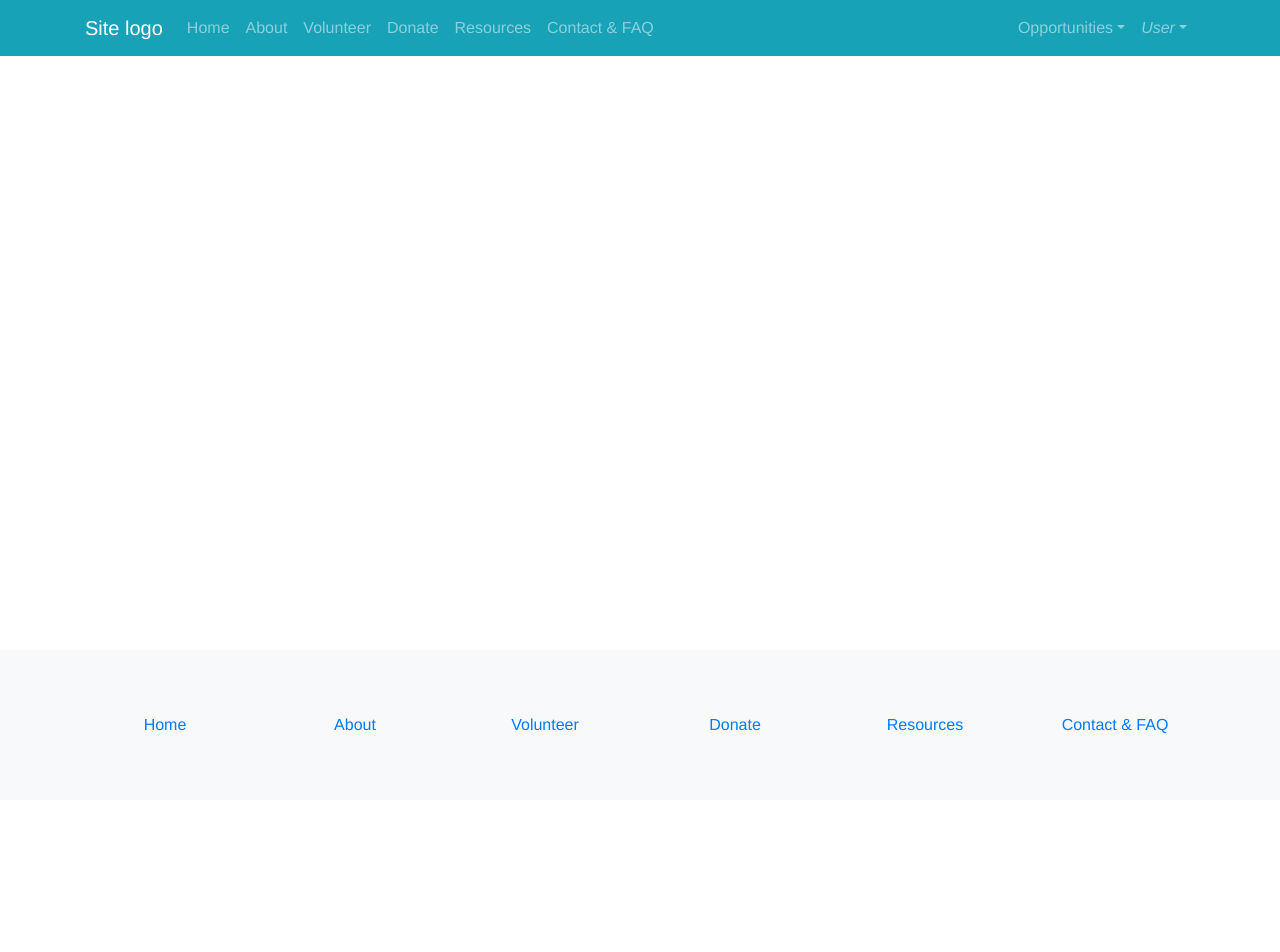
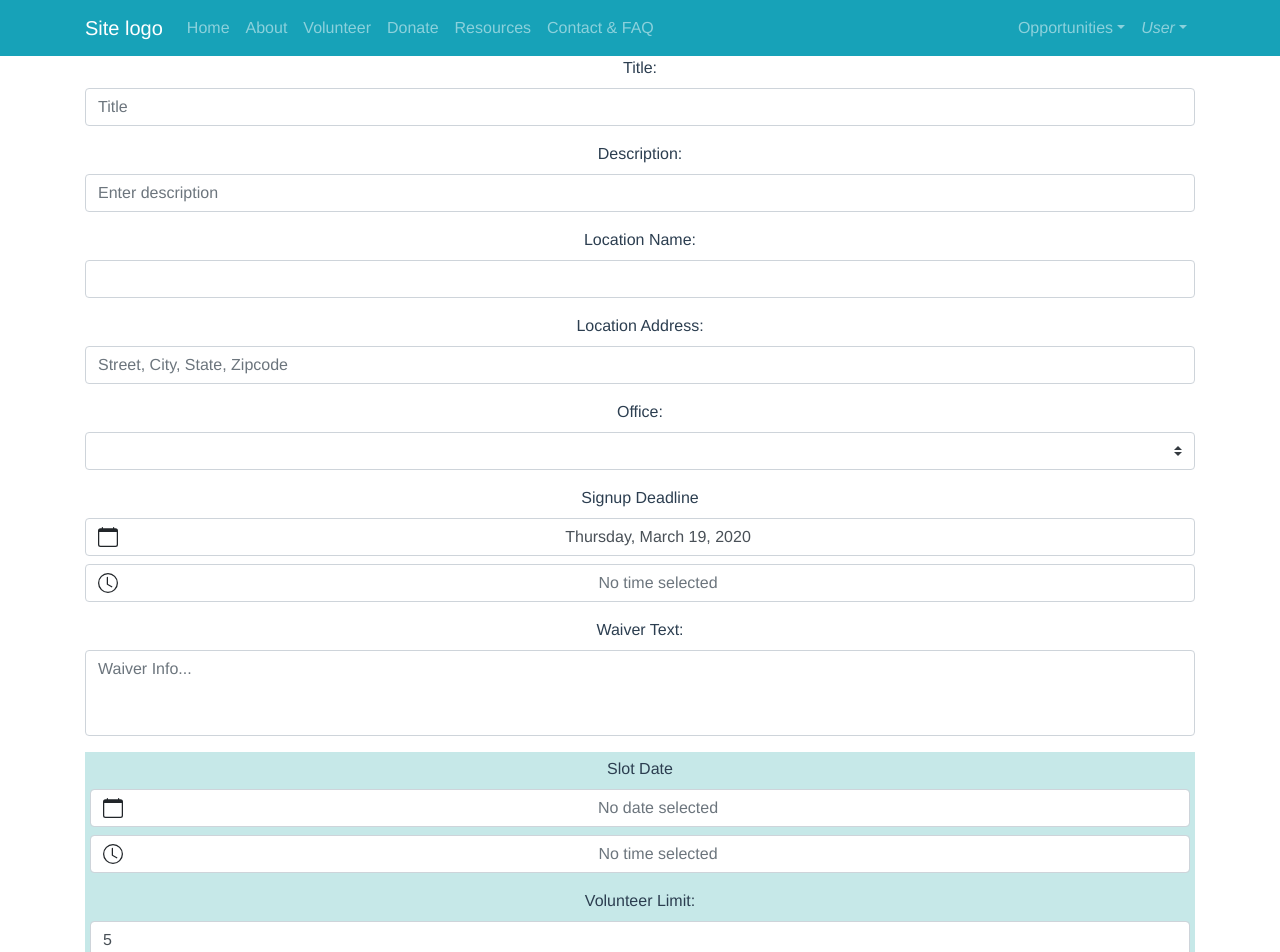
Before and after one commit to More-Cowbell-CHG/madf-volunteer-ui, a Vue app: page /create/opportunity in a window 1280 px wide. Shown: the top 952 px of the page. Before the commit the page ends 800 px from the top, so only its background shows below. Built offline with nearby package versions, Linux system fonts and the light colour scheme.

Commit message:
added create opp form, still needs to be hooked to axios

```diff
--- a/package.json
+++ b/package.json
@@ -9,6 +9,7 @@
     "lint": "vue-cli-service lint"
   },
   "dependencies": {
+    "axios": "^0.19.2",
     "bootstrap-vue": "^2.1.0",
     "core-js": "^3.6.4",
     "register-service-worker": "^1.6.2",
--- a/src/App.vue
+++ b/src/App.vue
@@ -11,24 +11,24 @@
             <b-nav-item to="/">Home</b-nav-item>
             <b-nav-item to="/about">About</b-nav-item>
             <b-nav-item to="/opportunities">Volunteer</b-nav-item>
-            <b-nav-item to="">Donate</b-nav-item>
-            <b-nav-item to="">Resources</b-nav-item>
-            <b-nav-item to="">Contact & FAQ</b-nav-item>
+            <b-nav-item to>Donate</b-nav-item>
+            <b-nav-item to>Resources</b-nav-item>
+            <b-nav-item to>Contact & FAQ</b-nav-item>
           </b-navbar-nav>
 
           <b-navbar-nav class="ml-auto">
             <b-nav-item-dropdown text="Opportunities" right>
-              <b-dropdown-item to="">Division name</b-dropdown-item>
-              <b-dropdown-item to="">Division name</b-dropdown-item>
-              <b-dropdown-item to="">Division name</b-dropdown-item>
-              <b-dropdown-item to="">Division name</b-dropdown-item>
+              <b-dropdown-item to>Division name</b-dropdown-item>
+              <b-dropdown-item to>Division name</b-dropdown-item>
+              <b-dropdown-item to>Division name</b-dropdown-item>
+              <b-dropdown-item to>Division name</b-dropdown-item>
             </b-nav-item-dropdown>
 
             <b-nav-item-dropdown right>
               <template v-slot:button-content>
                 <em>User</em>
               </template>
-              <b-dropdown-item to="">Sign in</b-dropdown-item>
+              <b-dropdown-item to>Sign in</b-dropdown-item>
             </b-nav-item-dropdown>
           </b-navbar-nav>
         </b-collapse>
@@ -37,7 +37,7 @@
 
     <router-view />
 
-    <div class="site-footer position-absolute d-flex justify-content-center align-items-center w-100 bg-light">
+    <div class="site-footer d-flex justify-content-center align-items-center w-100 bg-light">
       <b-container>
         <b-row>
           <b-col sm="12" lg="2">
@@ -50,13 +50,13 @@
             <router-link to="/opportunities">Volunteer</router-link>
           </b-col>
           <b-col sm="12" lg="2">
-            <router-link to="">Donate</router-link>
+            <router-link to>Donate</router-link>
           </b-col>
           <b-col sm="12" lg="2">
-            <router-link to="">Resources</router-link>
+            <router-link to>Resources</router-link>
           </b-col>
           <b-col sm="12" lg="2">
-            <router-link to="">Contact & FAQ</router-link>
+            <router-link to>Contact & FAQ</router-link>
           </b-col>
         </b-row>
       </b-container>
--- a/src/assets/opportunitiesGet.json
+++ b/src/assets/opportunitiesGet.json
@@ -18,7 +18,7 @@
     {
       "_id": "234rfnfd98sdf",
       "title": "Help Homeless",
-      "office": "Ft Lauderdale",
+      "office": "FLD",
       "location": {
         "name": "CHG Headquarters",
         "address": "666 State St, Salt Lake City, UT 84111",
@@ -33,7 +33,7 @@
     {
       "_id": "2349fgs8nfd98sdf",
       "title": "Donate Blood",
-      "office": "SLC",
+      "office": "MIC",
       "location": {
         "name": "CHG Headquarters",
         "address": "123 Main St, Salt Lake City, UT 84111",
--- a/src/components/OpportunityForm.vue
+++ b/src/components/OpportunityForm.vue
@@ -1,63 +1,175 @@
 <template>
-  <b-form @submit="onSubmit" @reset="onReset" v-if="show">
-    <b-form-group
-      id="input-group-1"
-      label="Email address:"
-      label-for="input-1"
-      description="We'll never share your email with anyone else."
-    >
+  <b-container>
+    <b-form @submit.prevent="handleFormSubmit">
+      <b-form-group id="input-group-1" label="Title:" label-for="input-1">
+        <b-form-input id="input-1" v-model="form.title" type="text" required placeholder="Title"></b-form-input>
+      </b-form-group>
+
+      <b-form-group id="input-group-2" label="Description:" label-for="input-2">
         <b-form-input
-        id="input-1"
-        v-model="form.email"
-        type="email"
+          id="input-2"
+          v-model="form.description"
           required
-        placeholder="Enter email"
+          placeholder="Enter description"
         ></b-form-input>
       </b-form-group>
 
-    <b-form-group id="input-group-2" label="Your Name:" label-for="input-2">
-      <b-form-input id="input-2" v-model="form.name" required placeholder="Enter name"></b-form-input>
+      <b-form-group id="location-name-input" label="Location Name:" label-for="location-name">
+        <b-form-input type="text" id="location-name" v-model="form.location.name" required></b-form-input>
       </b-form-group>
 
-    <b-form-group id="input-group-3" label="Food:" label-for="input-3">
-      <b-form-select id="input-3" v-model="form.food" :options="foods" required></b-form-select>
+      <b-form-group
+        id="location-address-input"
+        label="Location Address:"
+        label-for="location-address"
+      >
+        <b-form-input
+          type="text"
+          id="location-address"
+          v-model="form.location.address"
+          placeholder="Street, City, State, Zipcode"
+          required
+        ></b-form-input>
       </b-form-group>
 
-    <b-form-group id="input-group-4">
-      <b-form-checkbox-group v-model="form.checked" id="checkboxes-4">
-        <b-form-checkbox value="me">Check me out</b-form-checkbox>
-        <b-form-checkbox value="that">Check that out</b-form-checkbox>
-      </b-form-checkbox-group>
+      <b-form-group id="input-group-3" label="Office:" label-for="input-3">
+        <b-form-select id="input-3" v-model="form.office" :options="officeLocations" required></b-form-select>
       </b-form-group>
 
+      <b-form-group id="input-group-4" label-for="deadline-input" label="Signup Deadline">
+        <b-form-datepicker
+          value-as-date
+          id="deadline-input"
+          v-model="form.deadline.date"
+          class="mb-2"
+        ></b-form-datepicker>
+        <b-form-timepicker id="deadline-time-input" v-model="form.deadline.time" class="mb-2"></b-form-timepicker>
+      </b-form-group>
+
+      <b-form-group id="input-group-3" label="Waiver Text:" label-for="input-3">
+        <b-form-textarea
+          id="waiver-text"
+          placeholder="Waiver Info..."
+          rows="3"
+          max-rows="6"
+          v-model="form.waiver"
+        ></b-form-textarea>
+      </b-form-group>
+
+      <SlotFormSection
+        v-for="(slot, index) in form.slots"
+        :key="index"
+        :id="index"
+        :slotData.sync="slot"
+      />
+      <b-button-group>
+        <b-button @click="handleAddSlot" type="button" variant="success">Add Slot</b-button>
+        <b-button @click="handleRemoveSlot" type="button" variant="danger">Remove Slot</b-button>
+      </b-button-group>
+
       <b-button type="submit" variant="primary">Submit</b-button>
-    <b-button type="reset" variant="danger">Reset</b-button>
     </b-form>
+  </b-container>
 </template>
 
 <script>
-import opportunityList from "@/assets/opportunities.json";
+// import opportunityList from "@/assets/opportunities.json";
+// import axios from "axios";
+import SlotFormSection from "@/components/SlotFormSection.vue";
+
 export default {
   data: function() {
     return {
-      oppData: undefined,
-      waiverStatus: false
+      form: {
+        title: "",
+        description: "",
+        office: "",
+        location: {
+          name: "",
+          address: ""
+        },
+        status: "pending",
+        deadline: {
+          date: new Date(),
+          time: ""
+        },
+        waiver: null,
+        slots: [
+          {
+            date: "",
+            time: "",
+            limit: 5,
+            volunteers: []
+          }
+        ]
+      },
+      officeLocations: [
+        { value: null, text: "Please select a location" },
+        { text: "Salt Lake City", value: "SLC", tz: "-7" },
+        { text: "Ft. Lauderdale", value: "FLD", tz: "-5" },
+        { text: "Raleigh", value: "RNC", tz: "-5" },
+        { text: "Michigan", value: "MIC", tz: "-5" }
+      ]
     };
   },
   computed: {},
-  mounted: function() {
-    this.oppData = opportunityList.find(x => x._id === this.$route.params.id);
-    if (!this.oppData.waiver) {
-      this.waiverStatus = true;
-    }
+  mounted: function() {},
+  components: {
+    SlotFormSection
   },
-  components: {},
   methods: {
-    handleSignUp() {
-      if (this.waiverStatus) {
-        // need to add function to actually sign them up
-        return true;
-      }
+    handleAddSlot() {
+      this.form.slots.push({
+        date: new Date(),
+        time: "",
+        limit: 5,
+        volunteers: []
+      });
+    },
+    handleRemoveSlot() {
+      this.form.slots.pop();
+    },
+    handleFormSubmit() {
+      const deadlineLong = this.buildDate(
+        this.form.deadline.date,
+        this.form.deadline.time
+      );
+      const newSlots = this.form.slots.map(slot => {
+        return {
+          start: this.buildDate(slot.date, slot.time),
+          limit: slot.limit,
+          volunteers: slot.volunteers
+        };
+      });
+
+      const submitData = this.form;
+
+      submitData.deadline = deadlineLong;
+      submitData.slots = newSlots;
+
+      // ****** TO DO: Need to hook up actual submission to DB using axios
+      // **** Below is a generic axios call, change method, url, and data sent
+
+      // axios
+      //   .get("https://api.coindesk.com/v1/bpi/currentprice.json")
+      //   .then(response => {
+      //     console.log("Response: ", response);
+      //   });
+    },
+    buildDate(dateObj, time) {
+      console.log("DATE OBJ", dateObj);
+      const timeSplit = time.split(":");
+      const year = dateObj.getUTCFullYear();
+      const month = dateObj.getUTCMonth();
+      const day = dateObj.getUTCDate();
+      const newDate = new Date();
+
+      newDate.setFullYear(year);
+      newDate.setMonth(month);
+      newDate.setDate(day);
+      newDate.setHours(timeSplit[0], timeSplit[1], 0, 0);
+      console.log("NEW DATE", newDate);
+      return newDate.getTime();
     }
   }
 };
--- /dev/null
+++ b/src/components/SlotFormSection.vue
@@ -0,0 +1,45 @@
+<template>
+  <b-container class="slot-form-section">
+    <b-form-group :id="`slot-date-input-group-${id}`" label-for="slot-date-input" label="Slot Date">
+      <b-form-datepicker
+        value-as-date
+        :id="`slot-date-input-${id}`"
+        v-model="slotData.date"
+        class="mb-2"
+      ></b-form-datepicker>
+      <b-form-timepicker :id="`slot-time-input-${id}`" v-model="slotData.time" class="mb-2"></b-form-timepicker>
+    </b-form-group>
+
+    <b-form-group id="input-group-1" label="Volunteer Limit:" :label-for="`limit-input-${id}`">
+      <b-form-input
+        :id="`limit-input-${id}`"
+        v-model="slotData.limit"
+        type="number"
+        required
+        placeholder="Title"
+      ></b-form-input>
+    </b-form-group>
+  </b-container>
+</template>
+
+<script>
+export default {
+  props: {
+    id: {
+      type: Number,
+      required: true
+    },
+    slotData: {
+      type: Object,
+      required: true
+    }
+  }
+};
+</script>
+
+<style lang="scss">
+.slot-form-section {
+  background-color: #c6e8e8;
+  padding: 5px;
+}
+</style>
--- a/src/router/index.js
+++ b/src/router/index.js
@@ -26,7 +26,12 @@ const routes = [
   {
     path: '/opportunity/:id',
     name: 'Opportunity',
-    component: () => import(/* webpackChunkName: "opportunites" */ '../views/Opportunity.vue')
+    component: () => import(/* webpackChunkName: "opportunity" */ '../views/Opportunity.vue')
+  },
+  {
+    path: '/create/opportunity',
+    name: 'Create New Opportunity',
+    component: () => import(/* webpackChunkName: "createOpportunity" */ '../views/CreateOpportunity.vue')
   }
 ]
 
--- a/src/views/CreateOpportunity.vue
+++ b/src/views/CreateOpportunity.vue
@@ -1,22 +1,15 @@
 <template>
-  <OpportunityForm :oppData="oppData" v-if="editMode" />
-  <OpportunityFullView :oppData="oppData" v-else />
+  <div id="create-opportunity-page">
+    <OpportunityForm />
+  </div>
 </template>
 
 <script>
-import opportunityList from "@/assets/opportunities.json";
+// import opportunityList from "@/assets/opportunities.json";
 
-import OpportunityFullView from "@/components/OpportunityFullView";
 import OpportunityForm from "@/components/OpportunityForm";
 export default {
-  data: function() {
-    return {
-      editMode: true,
-      oppData: opportunityList.find(x => x._id === this.$route.params.id)
-    };
-  },
   components: {
-    OpportunityFullView,
     OpportunityForm
   }
 };
```
Also changed, not shown: src/components/OpportunityFullView.vue (+31 -20 lines), 1 other file (tests, documents, lock files or other folders). Lines whose indentation alone changed are shown as unchanged.
